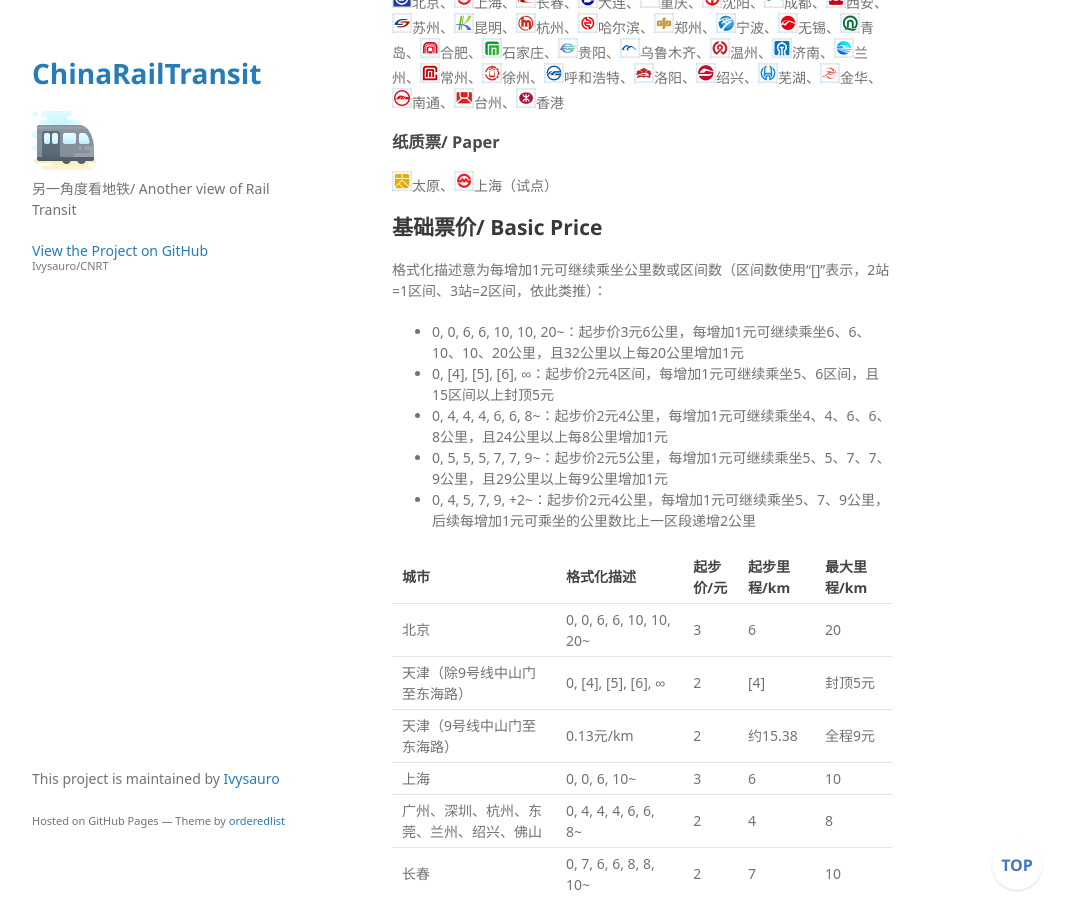
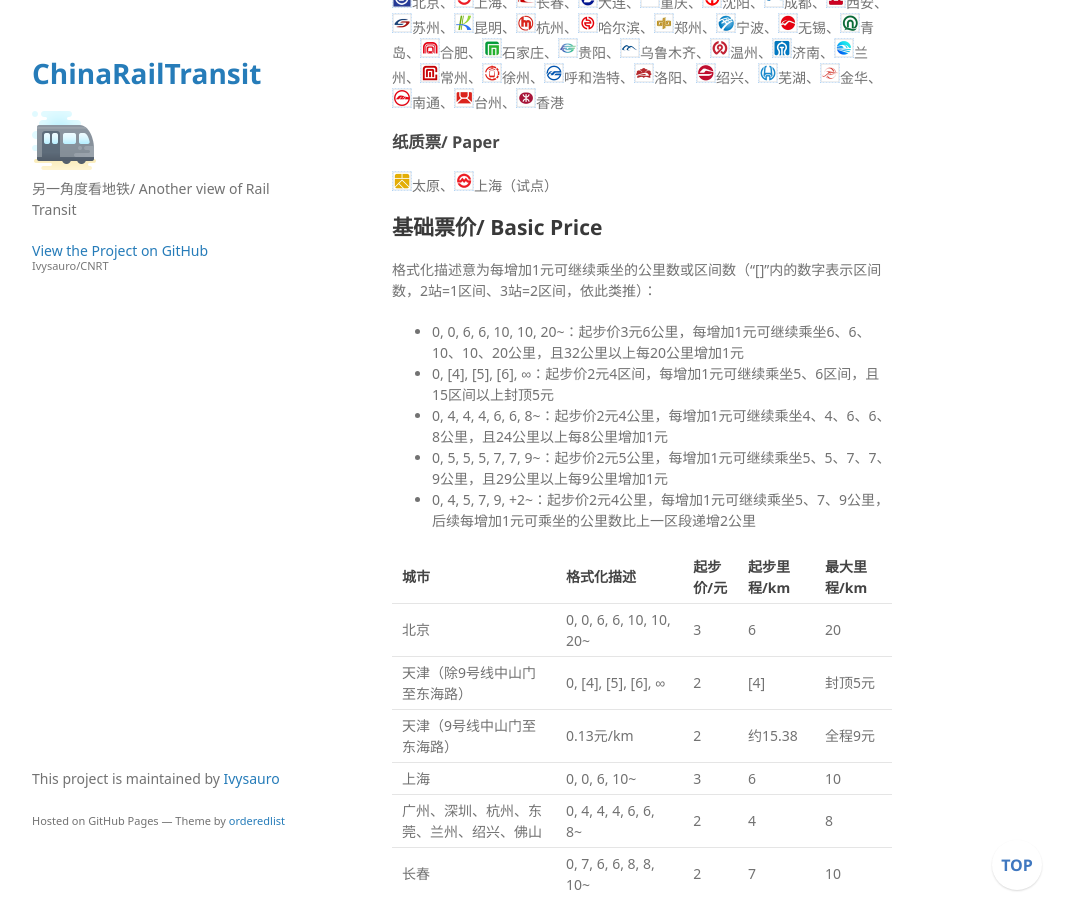
Before and after one commit to Ivysauro/CNRT, a Jekyll site: the page built from data/Ticket.md, in a window 1280 px wide and 900 px high, scrolled down 481 px. Shown: the whole window, without its empty margins (178-1249 px from the left). Built offline with Jekyll 4.4.1, drawn with Linux system fonts in a browser that asks for light colours; some web fonts are replaced; our own code applies the rules of GitHub Pages for plain Markdown files; a script that is not in the unit is left out.

Commit message:
💰更新描述

```diff
--- a/data/Ticket.md
+++ b/data/Ticket.md
@@ -19,7 +19,7 @@
 
 ## 基础票价/ Basic Price
 
-格式化描述意为每增加1元可继续乘坐公里数或区间数（区间数使用“[]”表示，2站=1区间、3站=2区间，依此类推）：
+格式化描述意为每增加1元可继续乘坐的公里数或区间数（“[]”内的数字表示区间数，2站=1区间、3站=2区间，依此类推）：
 - 0, 0, 6, 6, 10, 10, 20~：起步价3元6公里，每增加1元可继续乘坐6、6、10、10、20公里，且32公里以上每20公里增加1元
 - 0, [4], [5], [6], ∞：起步价2元4区间，每增加1元可继续乘坐5、6区间，且15区间以上封顶5元
 - 0, 4, 4, 4, 6, 6, 8~：起步价2元4公里，每增加1元可继续乘坐4、4、6、6、8公里，且24公里以上每8公里增加1元
```
